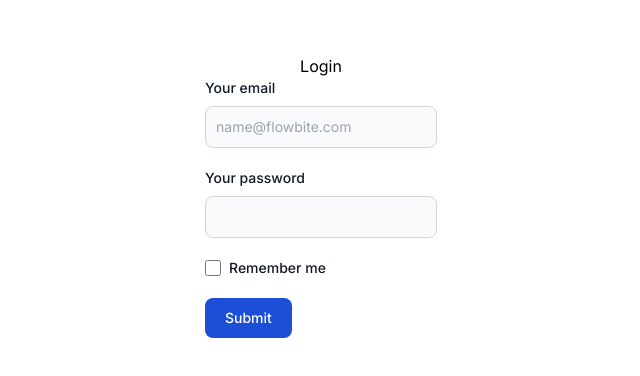
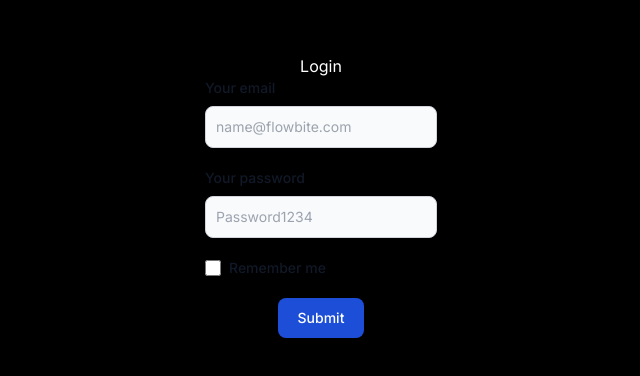
Before and after one commit to andrecasmac/To-do, a Next.js app in the folder todo-frontend/: page / in a window 1280 px wide. Shown: the part 204-580 px from the top of the page, without its empty margins (319-959 px from the left). Built offline with nearby package versions, Linux system fonts and the light colour scheme.

Commit message:
Changed to black background

```diff
--- a/todo-frontend/src/app/globals.css
+++ b/todo-frontend/src/app/globals.css
@@ -3,8 +3,8 @@
 @tailwind utilities;
 
 body {
-  color: rgb(var(--foreground-rgb));
-  background-image: white;
+  color: white;
+  background-color: black;
 }
 
 @layer utilities {
--- a/todo-frontend/src/app/page.js
+++ b/todo-frontend/src/app/page.js
@@ -1,27 +1,9 @@
-import Image from "next/image";
+"use client"
 
-export default function Login() {
+import Login from "@/components/login";
+
+export default function LoginPage() {
   return (
-    <main className="flex min-h-screen flex-col items-center justify-center p-24">
-      Login
-
-      <form class="max-w-sm mx-auto">
-        <div class="mb-5">
-          <label for="email" class="block mb-2 text-sm font-medium text-gray-900 dark:text-white">Your email</label>
-          <input type="email" id="email" class="bg-gray-50 border border-gray-300 text-gray-900 text-sm rounded-lg focus:ring-blue-500 focus:border-blue-500 block w-full p-2.5 dark:bg-gray-700 dark:border-gray-600 dark:placeholder-gray-400 dark:text-white dark:focus:ring-blue-500 dark:focus:border-blue-500" placeholder="name@flowbite.com" required />
-        </div>
-        <div class="mb-5">
-          <label for="password" class="block mb-2 text-sm font-medium text-gray-900 dark:text-white">Your password</label>
-          <input type="password" id="password" class="bg-gray-50 border border-gray-300 text-gray-900 text-sm rounded-lg focus:ring-blue-500 focus:border-blue-500 block w-full p-2.5 dark:bg-gray-700 dark:border-gray-600 dark:placeholder-gray-400 dark:text-white dark:focus:ring-blue-500 dark:focus:border-blue-500" required />
-        </div>
-        <div class="flex items-start mb-5">
-          <div class="flex items-center h-5">
-            <input id="remember" type="checkbox" value="" class="w-4 h-4 border border-gray-300 rounded bg-gray-50 focus:ring-3 focus:ring-blue-300 dark:bg-gray-700 dark:border-gray-600 dark:focus:ring-blue-600 dark:ring-offset-gray-800 dark:focus:ring-offset-gray-800" required />
-          </div>
-          <label for="remember" class="ms-2 text-sm font-medium text-gray-900 dark:text-gray-300">Remember me</label>
-        </div>
-        <button type="submit" class="text-white bg-blue-700 hover:bg-blue-800 focus:ring-4 focus:outline-none focus:ring-blue-300 font-medium rounded-lg text-sm w-full sm:w-auto px-5 py-2.5 text-center dark:bg-blue-600 dark:hover:bg-blue-700 dark:focus:ring-blue-800">Submit</button>
-      </form>
-    </main>
+    <Login />
   );
 }
--- a/todo-frontend/src/app/tasks/page.js
+++ b/todo-frontend/src/app/tasks/page.js
@@ -38,17 +38,17 @@ export default function TaskList() {
   return (
     <main className="flex min-h-screen flex-col items-center justify-center p-24 " >
 
-    <h3 class="mb-4 font-semibold text-white dark:text-white">Your Tasks</h3>
-    <ul class="text-sm font-medium text-gray-900 bg-white border border-gray-200 rounded-lg dark:bg-gray-700 dark:border-gray-600 dark:text-white">
+    <h3 className="mb-4 font-semibold text-white dark:text-white">Your Tasks</h3>
+    <ul className="text-sm font-medium text-gray-900 bg-white border rounded-lg dark:bg-gray-700 dark:border-gray-600 dark:text-white">
 
       {tasks.map((task) => (
         <Task taskInfo={task} deleteTask={deleteTask} />
       ))}
 
-      <li class="w-full border-b border-gray-200 rounded-t-lg dark:border-gray-600">
-        <div class="flex items-center ps-3">
-          <input value={newTaskText} onChange={(item) => setNewTaskText(item.target.value)} type="text" id="new-task" class="bg-gray-50 border border-gray-300 text-gray-900 text-sm rounded-lg focus:ring-blue-500 focus:border-blue-500 block w-full p-2.5 dark:bg-gray-700 dark:border-gray-600 dark:placeholder-gray-400 dark:text-white dark:focus:ring-blue-500 dark:focus:border-blue-500" placeholder="New Task.." required />
-          <button onClick={addTask} type="button" class="focus:outline-none text-white bg-green-700 hover:bg-green-800 focus:ring-4 focus:ring-green-300 font-medium rounded-lg text-sm px-5 py-2.5 mx-2 my-2 dark:bg-green-600 dark:hover:bg-green-700 dark:focus:ring-green-800">+</button>
+      <li className="w-full rounded-t-lg">
+        <div className="flex items-center ps-3">
+          <input value={newTaskText} onChange={(item) => setNewTaskText(item.target.value)} type="text" id="new-task" className="bg-gray-50 border border-gray-300 text-gray-900 text-sm rounded-lg focus:ring-blue-500 focus:border-blue-500 block w-full p-2.5 dark:bg-gray-700 dark:border-gray-600 dark:placeholder-gray-400 dark:text-white dark:focus:ring-blue-500 dark:focus:border-blue-500" placeholder="New Task.." required />
+          <button onClick={addTask} type="button" className="focus:outline-none text-white bg-green-700 hover:bg-green-800 focus:ring-4 focus:ring-green-300 font-medium rounded-lg text-sm px-5 py-2.5 mx-2 my-2 dark:bg-green-600 dark:hover:bg-green-700 dark:focus:ring-green-800">+</button>
         </div>
       </li>
     </ul>
--- /dev/null
+++ b/todo-frontend/src/components/login.jsx
@@ -0,0 +1,40 @@
+export default function Login() {
+
+    const handleSubmit = (e) => {
+        e.preventDefault()
+        try {
+            console.log("yessir")
+        } catch (err) {
+            console.log("Error", err);
+        }
+    }
+
+    return (
+      <main className="flex min-h-screen flex-col items-center justify-center p-24">
+        Login
+
+        <form className="max-w-sm mx-auto"
+            // Remplazar esto por:  onSubmit={handleSubmit}
+            action="/tasks"
+        >
+          <div className="mb-5">
+            <label htmlFor="email" className="block mb-2 text-sm font-medium text-gray-900 dark:text-white">Your email</label>
+            <input type="email" id="email" className="bg-gray-50 border border-gray-300 text-gray-900 text-sm rounded-lg focus:ring-blue-500 focus:border-blue-500 block w-full p-2.5 dark:bg-gray-700 dark:border-gray-600 dark:placeholder-gray-400 dark:text-white dark:focus:ring-blue-500 dark:focus:border-blue-500" placeholder="name@flowbite.com" required />
+          </div>
+          <div className="mb-5">
+            <label htmlFor="password" className="block mb-2 text-sm font-medium text-gray-900 dark:text-white">Your password</label>
+            <input type="password" id="password" className="bg-gray-50 border border-gray-300 text-gray-900 text-sm rounded-lg focus:ring-blue-500 focus:border-blue-500 block w-full p-2.5 dark:bg-gray-700 dark:border-gray-600 dark:placeholder-gray-400 dark:text-white dark:focus:ring-blue-500 dark:focus:border-blue-500" placeholder="Password1234"required />
+          </div>
+          <div className="flex items-start mb-5">
+            <div className="flex items-center h-5">
+              <input id="remember" type="checkbox" value="" className="w-4 h-4 border border-gray-300 rounded bg-gray-50 focus:ring-3 focus:ring-blue-300 dark:bg-gray-700 dark:border-gray-600 dark:focus:ring-blue-600 dark:ring-offset-gray-800 dark:focus:ring-offset-gray-800" />
+            </div>
+            <label htmlFor="remember" className="ms-2 text-sm font-medium text-gray-900 dark:text-gray-300">Remember me</label>
+          </div>
+          <div className="grid justify-items-center">
+          <button type="submit" className="text-white bg-blue-700 hover:bg-blue-800 focus:ring-4 focus:outline-none focus:ring-blue-300 font-medium rounded-lg text-sm w-full sm:w-auto px-5 py-2.5 text-center dark:bg-blue-600 dark:hover:bg-blue-700 dark:focus:ring-blue-800">Submit</button>
+          </div>
+        </form>
+      </main>
+    );
+  }
--- a/todo-frontend/src/components/task.jsx
+++ b/todo-frontend/src/components/task.jsx
@@ -8,19 +8,19 @@ export default function Task({taskInfo, deleteTask}) {
     const handleCheckbox = () => setIsDone(!isDone);
 
     return (
-        <li class="w-full border-b border-gray-200 rounded-t-lg dark:border-gray-600">
-          <div class="flex items-center ps-3">
+        <li className="w-full border-b border-gray-200 rounded-t-lg dark:border-gray-600">
+          <div className="flex items-center ps-3">
             <input
               checked={isDone}
               onChange={handleCheckbox}
-              id="angular-checkbox" type="checkbox" value="" class="w-4 h-4 text-blue-600 bg-gray-100 border-gray-300 rounded focus:ring-blue-500 dark:focus:ring-blue-600 dark:ring-offset-gray-700 dark:focus:ring-offset-gray-700 focus:ring-2 dark:bg-gray-600 dark:border-gray-500"
+              id="angular-checkbox" type="checkbox" value="" className="w-4 h-4 text-blue-600 bg-gray-100 border-gray-300 rounded focus:ring-blue-500 dark:focus:ring-blue-600 dark:ring-offset-gray-700 dark:focus:ring-offset-gray-700 focus:ring-2 dark:bg-gray-600 dark:border-gray-500"
             />
             <label
               style={{ textDecoration: isDone ? "line-through" : "none" }}
-              for="angular-checkbox" class="w-full py-3 ms-2 text-sm font-medium text-gray-900 dark:text-gray-300">{taskInfo.title}
+              htmlFor="angular-checkbox" className="w-full py-3 ms-2 text-sm font-medium text-gray-900 dark:text-gray-300">{taskInfo.title}
             </label>
-            <button onClick={handleDelete} class="mx-3">
-              <svg class="w-6 h-6 text-gray-800 dark:text-white" aria-hidden="true" xmlns="http://www.w3.org/2000/svg" width="24" height="24" fill="none" viewBox="0 0 24 24">
+            <button onClick={handleDelete} className="mx-3">
+              <svg className="w-6 h-6 text-gray-800 dark:text-white" aria-hidden="true" xmlns="http://www.w3.org/2000/svg" width="24" height="24" fill="none" viewBox="0 0 24 24">
                 <path stroke="currentColor" stroke-linecap="round" stroke-linejoin="round" stroke-width="2" d="M5 7h14m-9 3v8m4-8v8M10 3h4a1 1 0 0 1 1 1v3H9V4a1 1 0 0 1 1-1ZM6 7h12v13a1 1 0 0 1-1 1H7a1 1 0 0 1-1-1V7Z"/>
               </svg>
             </button>
```
